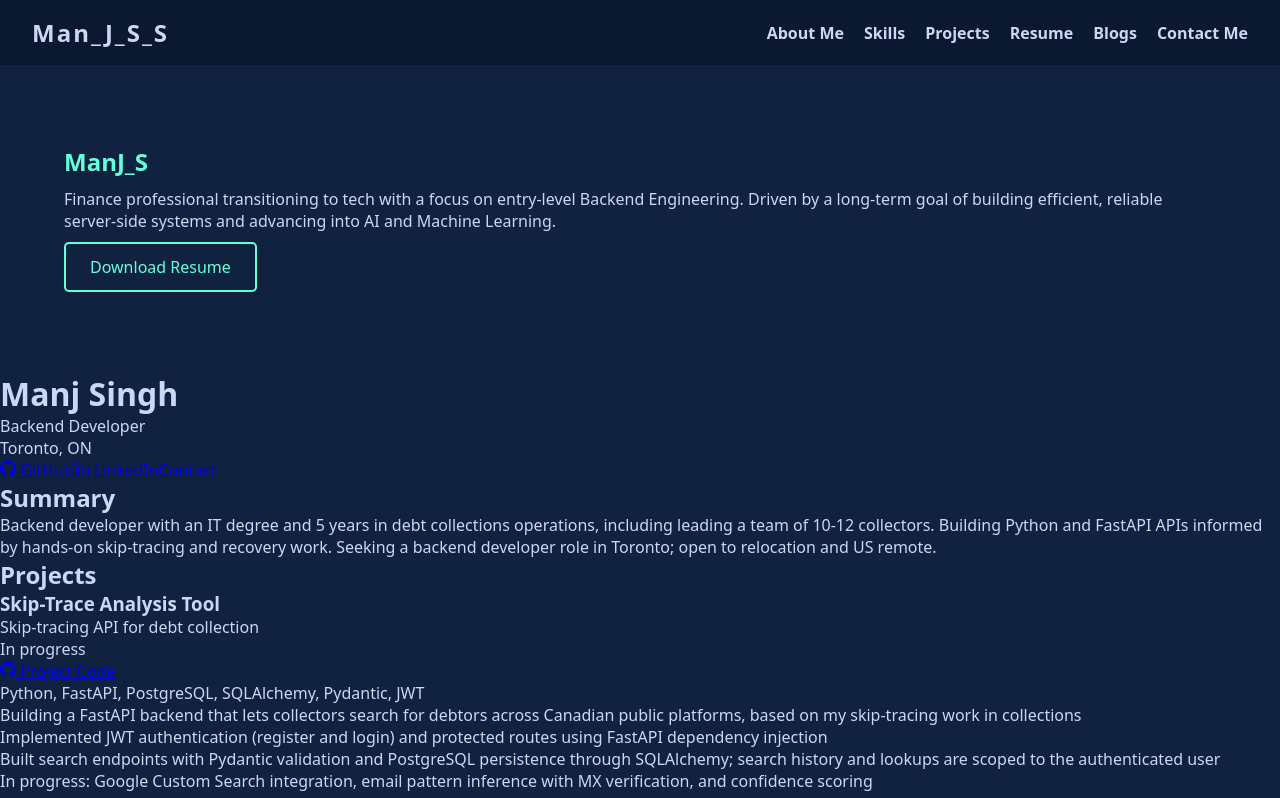
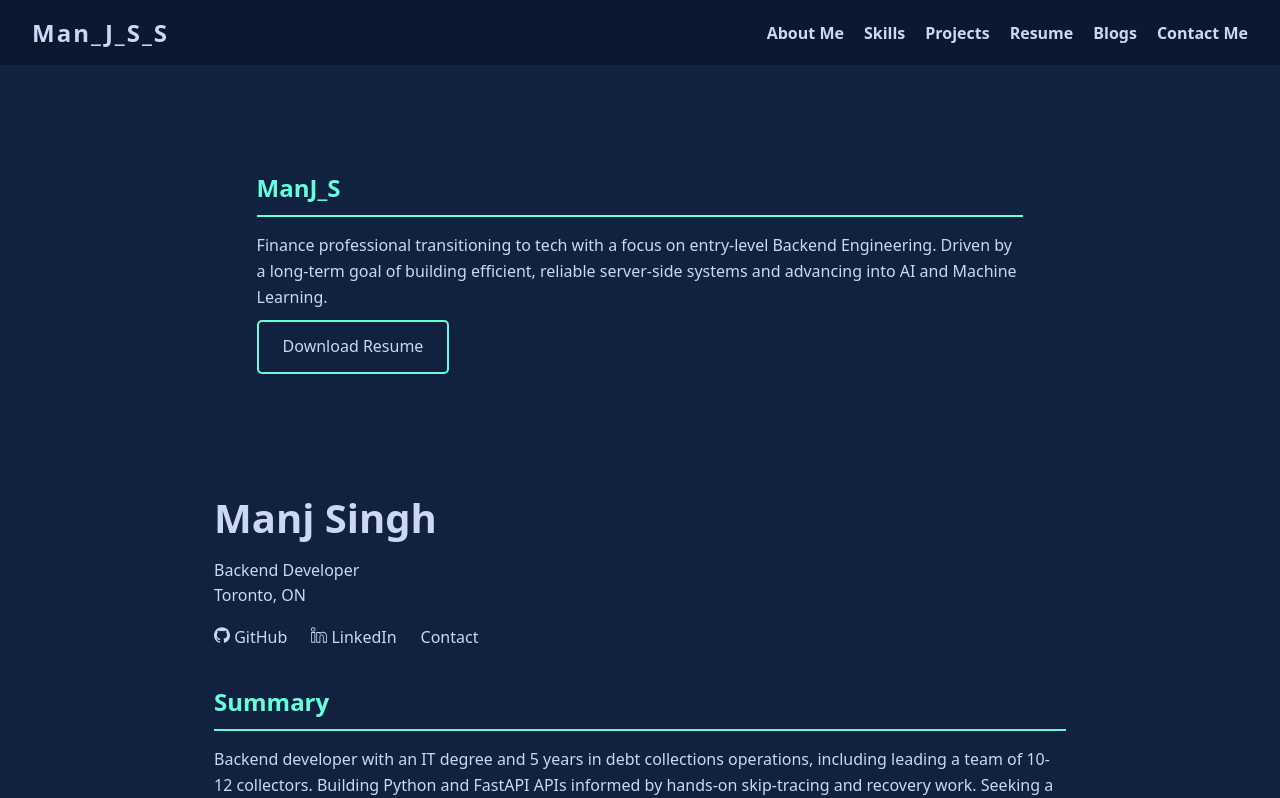
Before and after one commit to man-j-s/manjs-dev-portfolio, a React app: page /resume in a window 1280 px wide. Shown: the top 798 px of the page. Built offline with nearby package versions, Linux system fonts and the light colour scheme; the HTML template or start-up script is replaced by a standard one.

Commit message:
Style resume page and add resume PDF

```diff
--- a/src/pages/ResumePage/ResumePage.css
+++ b/src/pages/ResumePage/ResumePage.css
@@ -1,3 +1,57 @@
+.resume-page{
+    max-width: 900px;
+    margin: 0 auto;
+    padding: 24px;
+    line-height: 1.6;
+}
+
+.resume-page h1{
+    font-size: 2.5rem;
+    margin-bottom: 8px;
+}
+
+.resume-page .socialLinks{
+    display: flex;
+    gap: 24px;
+    flex-wrap: wrap;
+    margin: 16px 0 32px;
+}
+
+.resume-page section{
+    margin-bottom: 32px;
+}
+
+.resume-page h2{
+    color: #64ffda;
+    border-bottom: 2px solid #64ffda;
+    padding-bottom: 8px;
+    margin-bottom: 16px;
+}
+
 .resume-page h3 {
     text-transform: capitalize;
 }
+
+.resume-page article{
+    margin-bottom: 20px;
+}
+
+.resume-page li{
+    margin-bottom: 6px;
+}
+
+.resume-page a{
+    text-decoration: none;
+    color: inherit;
+}
+
+.resume-page a:hover{
+    color: #64ffda;
+}
+
+@media print {
+  .navbar, .footer, .resume { display: none; }
+  body { background: white; color: black; }
+  .resume-page h1, .resume-page h2, .resume-page h3 { color: black; }
+  .resume-page a { color: black; }
+}
```
Also changed, not shown: 1 other file (tests, documents, lock files or other folders).
